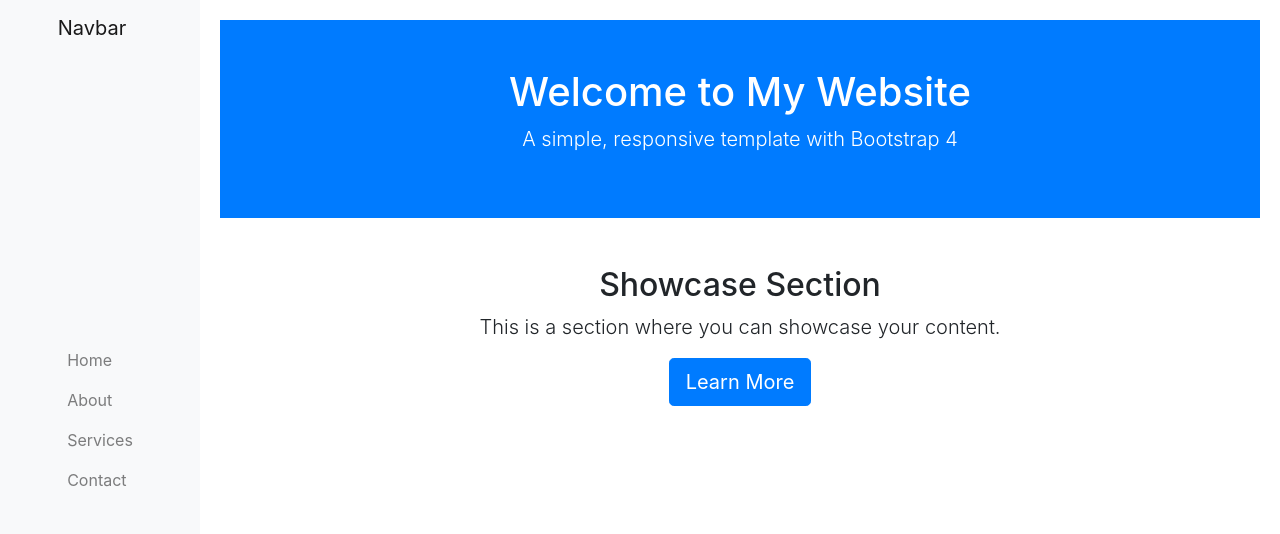
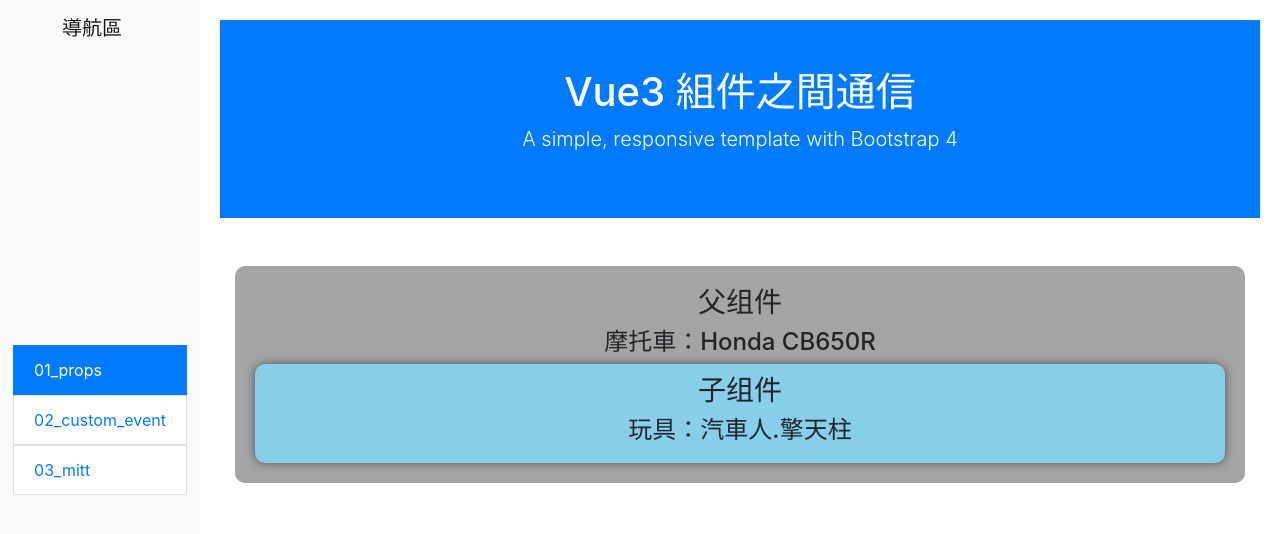
Before and after one commit to lightblueskyline/ShangGuiGu_YuShenXinBan_Vue3_2024, a Vue app in the folder code/vue3_test/: page /01_props in a window 1280 px wide. Shown: the top 534 px of the page. Built offline with nearby package versions, Linux system fonts and the light colour scheme.

Commit message:
2024/07/19 52 組件通信方式1 props

```diff
--- a/code/vue3_test/src/App.vue
+++ b/code/vue3_test/src/App.vue
@@ -1,20 +1,18 @@
 <template>
     <!-- Navigation -->
     <nav class="navbar navbar-expand-lg navbar-light bg-light">
-        <a class="navbar-brand" href="#">Navbar</a>
+        <a class="navbar-brand" href="#">導航區</a>
         <div class="collapse navbar-collapse" id="navbarNav">
             <ul class="navbar-nav">
                 <li class="nav-item">
-                    <a class="nav-link" href="#">Home</a>
+                    <router-link active-class="active" class="list-group-item" to="/01_props">01_props</router-link>
                 </li>
                 <li class="nav-item">
-                    <a class="nav-link" href="#">About</a>
+                    <router-link active-class="active" class="list-group-item"
+                        to="/02_custom_event">02_custom_event</router-link>
                 </li>
                 <li class="nav-item">
-                    <a class="nav-link" href="#">Services</a>
-                </li>
-                <li class="nav-item">
-                    <a class="nav-link" href="#">Contact</a>
+                    <router-link active-class="active" class="list-group-item" to="/03_mitt">03_mitt</router-link>
                 </li>
             </ul>
         </div>
@@ -25,7 +23,7 @@
         <!-- Header -->
         <header class="bg-primary text-white text-center py-5">
             <div class="container">
-                <h1>Welcome to My Website</h1>
+                <h1>Vue3 組件之間通信</h1>
                 <p class="lead">A simple, responsive template with Bootstrap 4</p>
             </div>
         </header>
@@ -35,9 +33,7 @@
             <div class="container">
                 <div class="row">
                     <div class="col-md-12 text-center">
-                        <h2>Showcase Section</h2>
-                        <p class="lead">This is a section where you can showcase your content.</p>
-                        <a href="#" class="btn btn-primary btn-lg">Learn More</a>
+                        <RouterView></RouterView>
                     </div>
                 </div>
             </div>
@@ -46,9 +42,7 @@
 </template>
 
 <script setup lang="ts" name="App">
-// import { ref } from "vue";
-import Count from "./components/Count.vue";
-import LoveTalk from "./components/LoveTalk.vue";
+import { RouterView, RouterLink } from 'vue-router'
 </script>
 
 <style scoped>
--- a/code/vue3_test/src/pages/01_props/Child.vue
+++ b/code/vue3_test/src/pages/01_props/Child.vue
@@ -1,6 +1,6 @@
 <template>
     <div class="child">
-        <h3>我是子组件</h3>
+        <h3>子组件</h3>
         <h4>玩具：{{ toy }}</h4>
     </div>
 </template>
@@ -12,7 +12,7 @@ let toy = ref('汽車人.擎天柱')
 </script>
 
 <style scoped>
-.father {
+.child {
     background-color: skyblue;
     padding: 10px;
     border-radius: 10px;
--- a/code/vue3_test/src/pages/01_props/Father.vue
+++ b/code/vue3_test/src/pages/01_props/Father.vue
@@ -1,7 +1,7 @@
 <template>
     <div class="father">
-        <h3>我是父组件</h3>
-        <h4>汽車：{{ car }}</h4>
+        <h3>父组件</h3>
+        <h4>摩托車：{{ car }}</h4>
         <Child></Child>
     </div>
 </template>
@@ -10,7 +10,7 @@
 import { ref } from 'vue'
 import Child from './Child.vue'
 
-let car = ref('奔驰')
+let car = ref('Honda CB650R')
 </script>
 
 <style scoped>
--- a/code/vue3_test/src/router/index.ts
+++ b/code/vue3_test/src/router/index.ts
@@ -54,7 +54,9 @@ const router = createRouter({
         {
             path: '/',
             redirect: '/home' // 重定向
-        }
+        },
+        // 01_props
+        { path: '/01_props', component: () => import('../pages/01_props/Father.vue') },
     ]
 })
 
```
